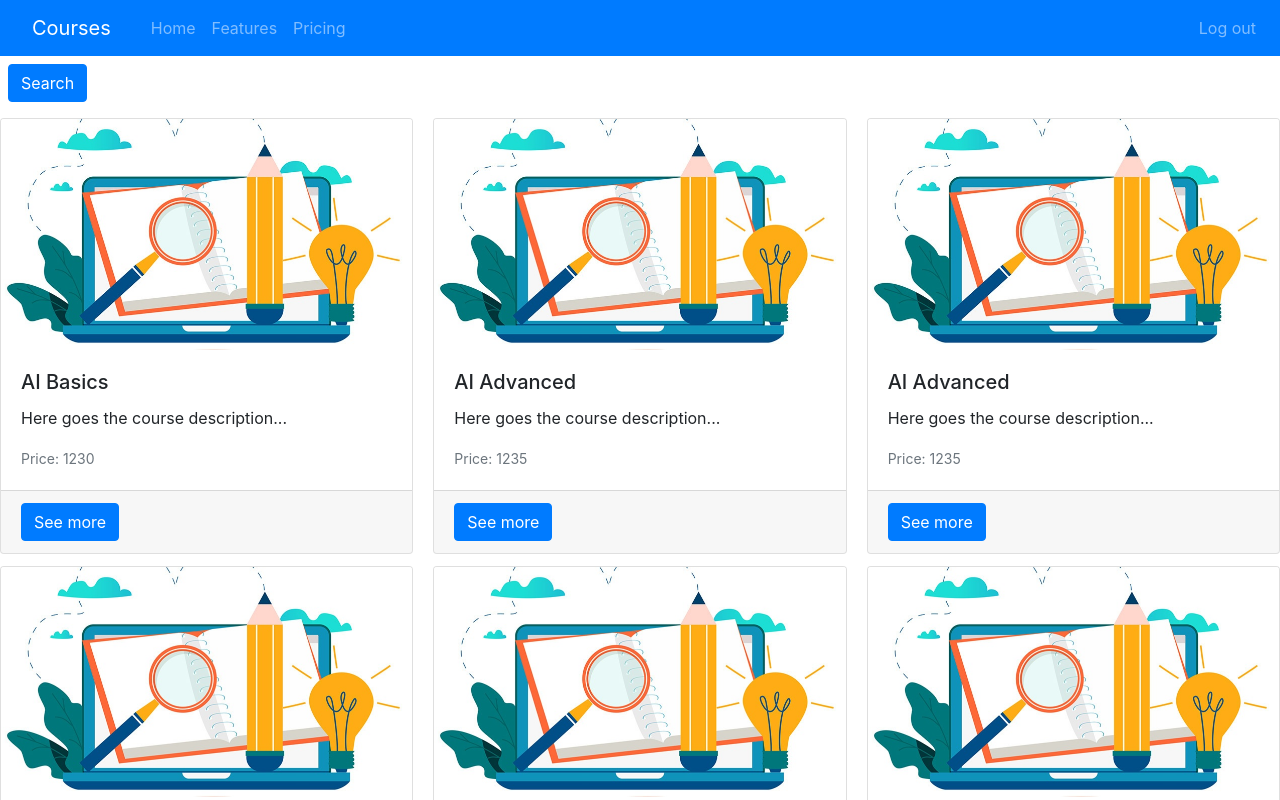
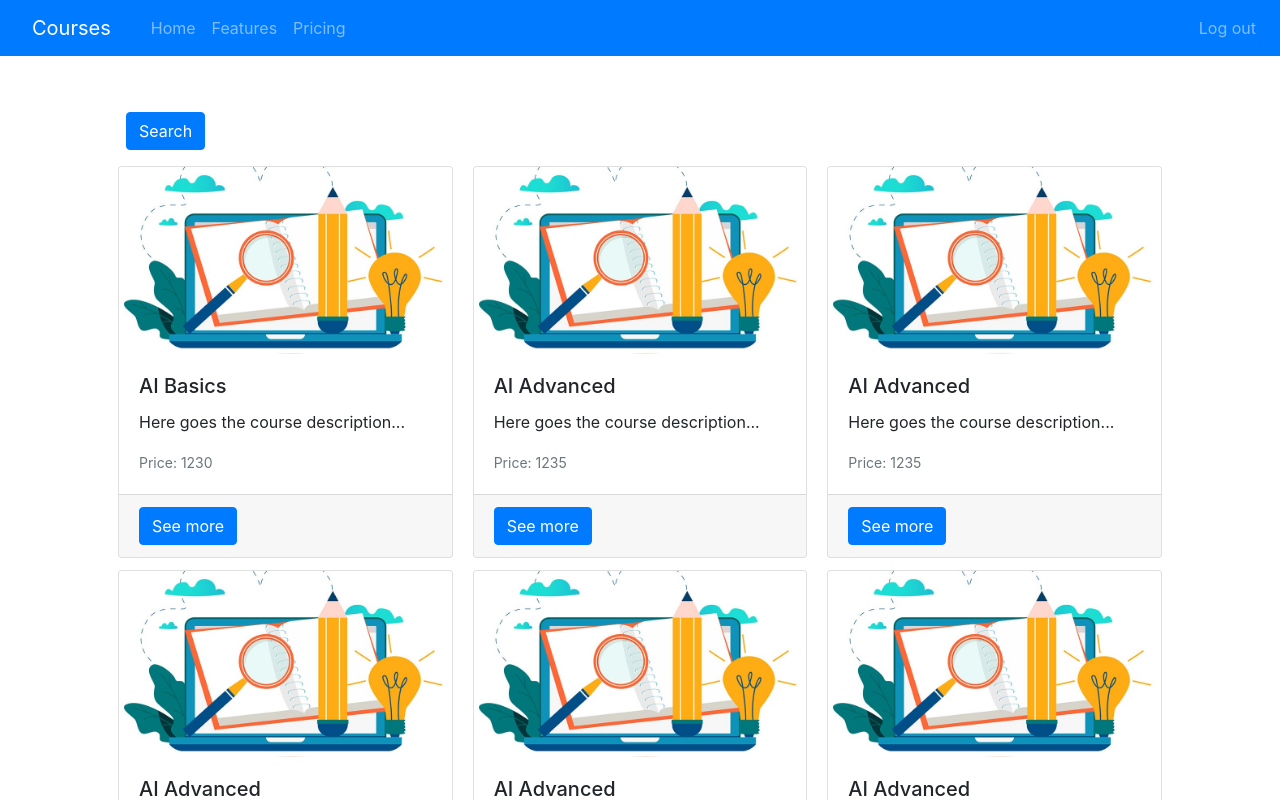
Before and after one commit to qndaa/szbn, a React (Create React App) app in the folder front-end/: page / in a window 1280 px wide. Shown: the top 800 px of the page. Built offline with nearby package versions, Linux system fonts and the light colour scheme.

Commit message:
page padding correction

```diff
--- a/front-end/src/layouts/subscriberLayout.jsx
+++ b/front-end/src/layouts/subscriberLayout.jsx
@@ -1,5 +1,5 @@
 import React from "react";
-import {Container, Nav, Navbar, NavLink} from "react-bootstrap";
+import {Container, Nav, Navbar, NavLink, Row} from "react-bootstrap";
 
 class SubscriberLayout extends React.Component {
     render() {
@@ -19,7 +19,9 @@ class SubscriberLayout extends React.Component {
                         </Nav>
                     </Navbar.Collapse>
                 </Navbar>
+                <Container className={'p-5'}>
                 {this.props.children}
+                </Container>
             </Container>
         )
     }
```
